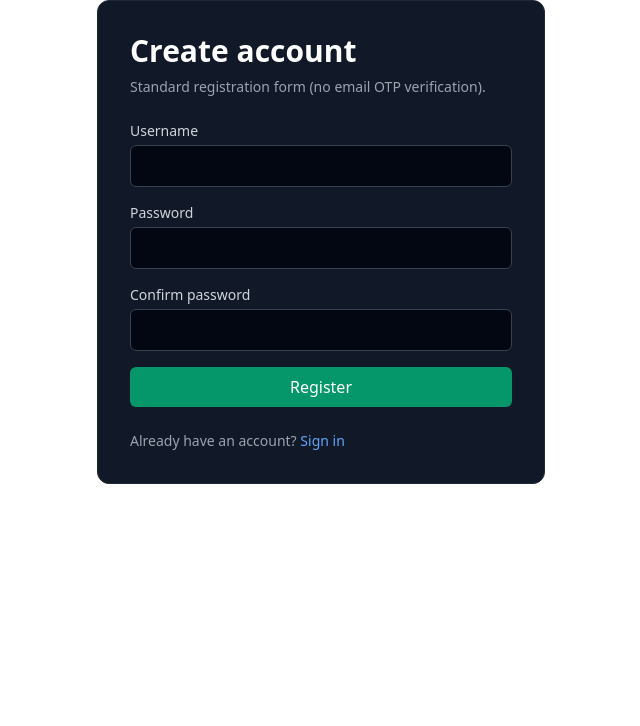
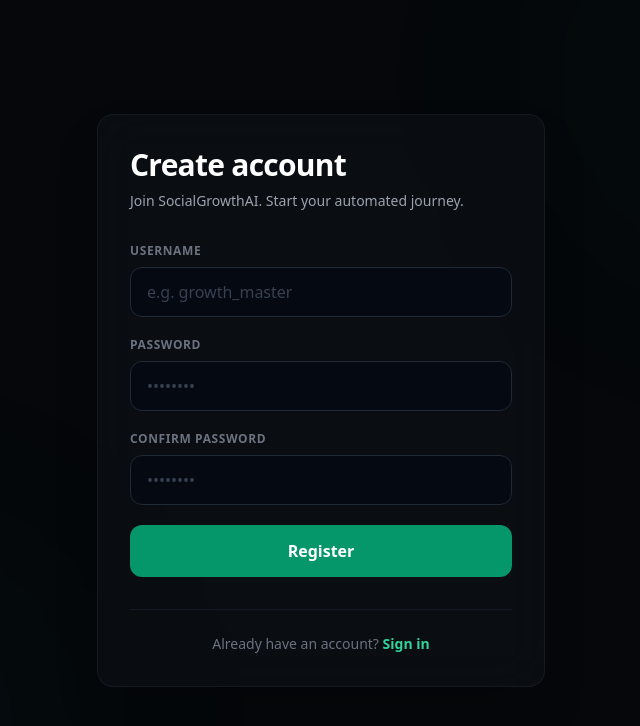
Before and after one commit to SMSLYCLOUD/friend_maker, a Next.js app in the folder web/frontend/: page /register in a window 1280 px wide. Shown: the top 726 px of the page, without its empty margins (319-959 px from the left). Built offline with nearby package versions, Linux system fonts and the light colour scheme.

Commit message:
style: unify and center login/register pages with premium UI

```diff
--- a/web/frontend/app/register/page.tsx
+++ b/web/frontend/app/register/page.tsx
@@ -31,24 +31,33 @@ export default function RegisterPage() {
   };
 
   return (
-    <div className="mx-auto w-full max-w-md rounded-xl border border-gray-800 bg-gray-900 p-8">
-      <h1 className="text-3xl font-bold text-white">Create account</h1>
-      <p className="mt-2 text-sm text-gray-400">Standard registration form (no email OTP verification).</p>
+    <div className="flex min-h-screen flex-col items-center justify-center bg-[#05070a] p-4 font-sans selection:bg-emerald-500/30">
+      <div className="absolute top-0 left-0 w-full h-full overflow-hidden pointer-events-none">
+        <div className="absolute top-[-10%] right-[-10%] w-[40%] h-[40%] rounded-full bg-emerald-600/5 blur-[120px]" />
+        <div className="absolute bottom-[-10%] left-[-10%] w-[40%] h-[40%] rounded-full bg-teal-600/5 blur-[120px]" />
+      </div>
 
-      <form className="mt-6 space-y-4" onSubmit={handleSubmit}>
+      <div className="relative w-full max-w-md rounded-2xl border border-gray-800/50 bg-[#0c0f14]/80 p-8 shadow-2xl backdrop-blur-xl">
+        <div className="mb-8">
+          <h1 className="text-3xl font-bold tracking-tight text-white">Create account</h1>
+          <p className="mt-2 text-sm text-gray-400">Join SocialGrowthAI. Start your automated journey.</p>
+        </div>
+
+        <form className="space-y-5" onSubmit={handleSubmit}>
           <div>
-          <label className="mb-1 block text-sm text-gray-300" htmlFor="username">
+            <label className="mb-2 block text-xs font-semibold uppercase tracking-wider text-gray-500" htmlFor="username">
               Username
             </label>
             <input
               id="username"
               name="username"
               required
-            className="w-full rounded-md border border-gray-700 bg-gray-950 px-3 py-2 text-white"
+              placeholder="e.g. growth_master"
+              className="w-full rounded-xl border border-gray-800 bg-gray-950/50 px-4 py-3 text-white placeholder:text-gray-700 outline-none transition-all focus:border-emerald-500/50 focus:ring-4 focus:ring-emerald-500/10"
             />
           </div>
           <div>
-          <label className="mb-1 block text-sm text-gray-300" htmlFor="password">
+            <label className="mb-2 block text-xs font-semibold uppercase tracking-wider text-gray-500" htmlFor="password">
               Password
             </label>
             <input
@@ -57,12 +66,13 @@ export default function RegisterPage() {
               type="password"
               required
               minLength={8}
-            className="w-full rounded-md border border-gray-700 bg-gray-950 px-3 py-2 text-white"
+              placeholder="••••••••"
+              className="w-full rounded-xl border border-gray-800 bg-gray-950/50 px-4 py-3 text-white placeholder:text-gray-700 outline-none transition-all focus:border-emerald-500/50 focus:ring-4 focus:ring-emerald-500/10"
             />
           </div>
           <div>
-          <label className="mb-1 block text-sm text-gray-300" htmlFor="confirmPassword">
-            Confirm password
+            <label className="mb-2 block text-xs font-semibold uppercase tracking-wider text-gray-500" htmlFor="confirmPassword">
+              Confirm Password
             </label>
             <input
               id="confirmPassword"
@@ -70,22 +80,32 @@ export default function RegisterPage() {
               type="password"
               required
               minLength={8}
-            className="w-full rounded-md border border-gray-700 bg-gray-950 px-3 py-2 text-white"
+              placeholder="••••••••"
+              className="w-full rounded-xl border border-gray-800 bg-gray-950/50 px-4 py-3 text-white placeholder:text-gray-700 outline-none transition-all focus:border-emerald-500/50 focus:ring-4 focus:ring-emerald-500/10"
             />
           </div>
-        <button type="submit" className="w-full rounded-md bg-emerald-600 py-2 font-medium text-white hover:bg-emerald-500">
-          Register
+          <button
+            type="submit"
+            className="group relative w-full overflow-hidden rounded-xl bg-emerald-600 py-3.5 font-bold text-white transition-all hover:bg-emerald-500 hover:shadow-[0_0_20px_rgba(16,185,129,0.4)] active:scale-[0.98]"
+          >
+            <span className="relative z-10">Register</span>
+            <div className="absolute inset-0 -translate-x-full bg-gradient-to-r from-transparent via-white/10 to-transparent transition-transform duration-500 group-hover:translate-x-full" />
           </button>
         </form>
 
-      {error && <p className="mt-4 text-sm text-red-400">{error}</p>}
+        {error && (
+          <div className="mt-4 rounded-lg border border-red-900/50 bg-red-900/10 p-3 text-center text-sm text-red-400">
+            {error}
+          </div>
+        )}
 
-      <p className="mt-6 text-sm text-gray-400">
+        <div className="mt-8 pt-6 border-t border-gray-800/50 text-center text-sm text-gray-500">
           Already have an account?{" "}
-        <Link className="text-blue-400 hover:text-blue-300" href="/login">
+          <Link className="font-semibold text-emerald-400 transition-colors hover:text-emerald-300" href="/login">
             Sign in
           </Link>
-      </p>
+        </div>
+      </div>
     </div>
   );
 }
```
Lines whose indentation alone changed are shown as unchanged.
